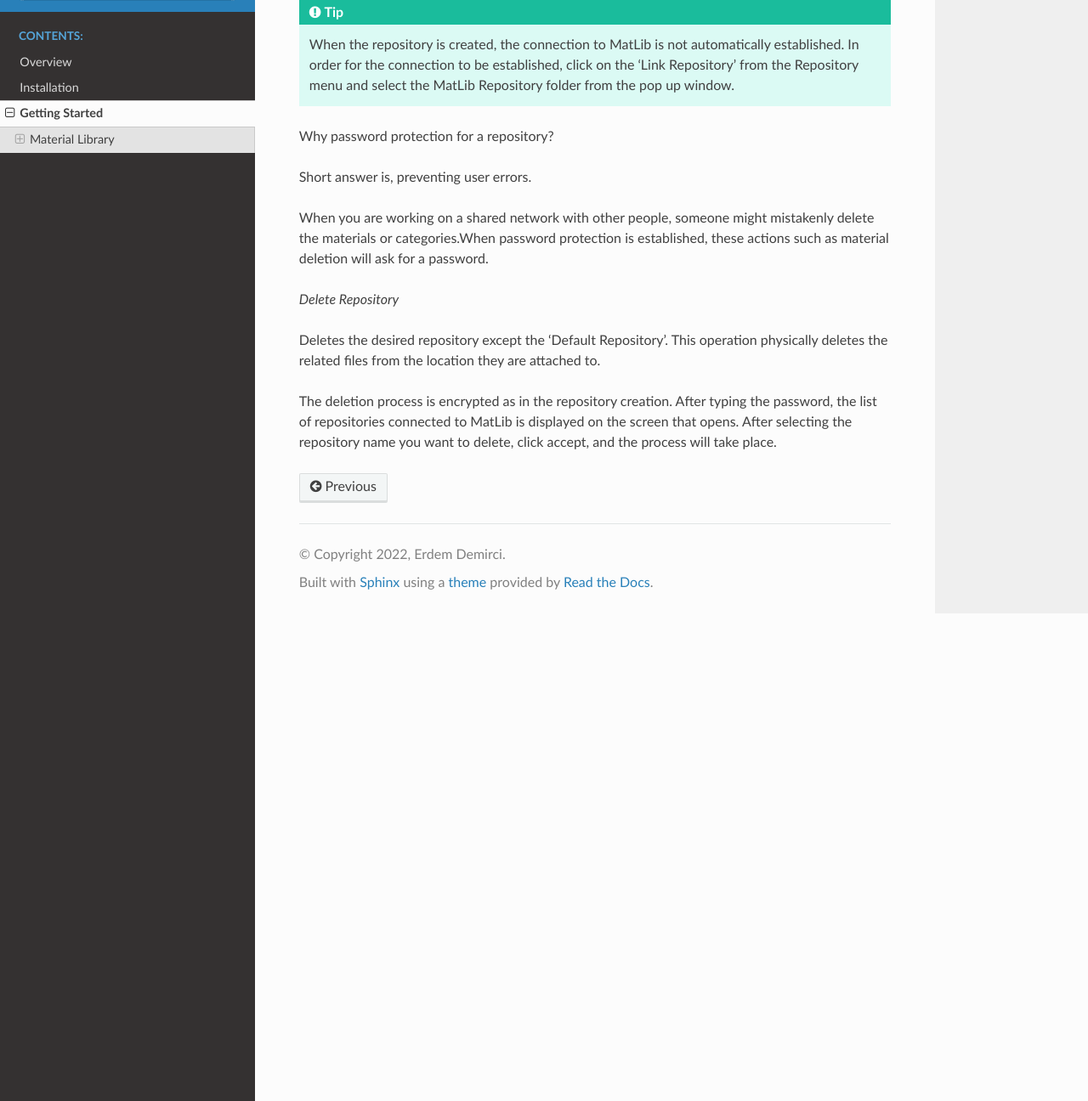
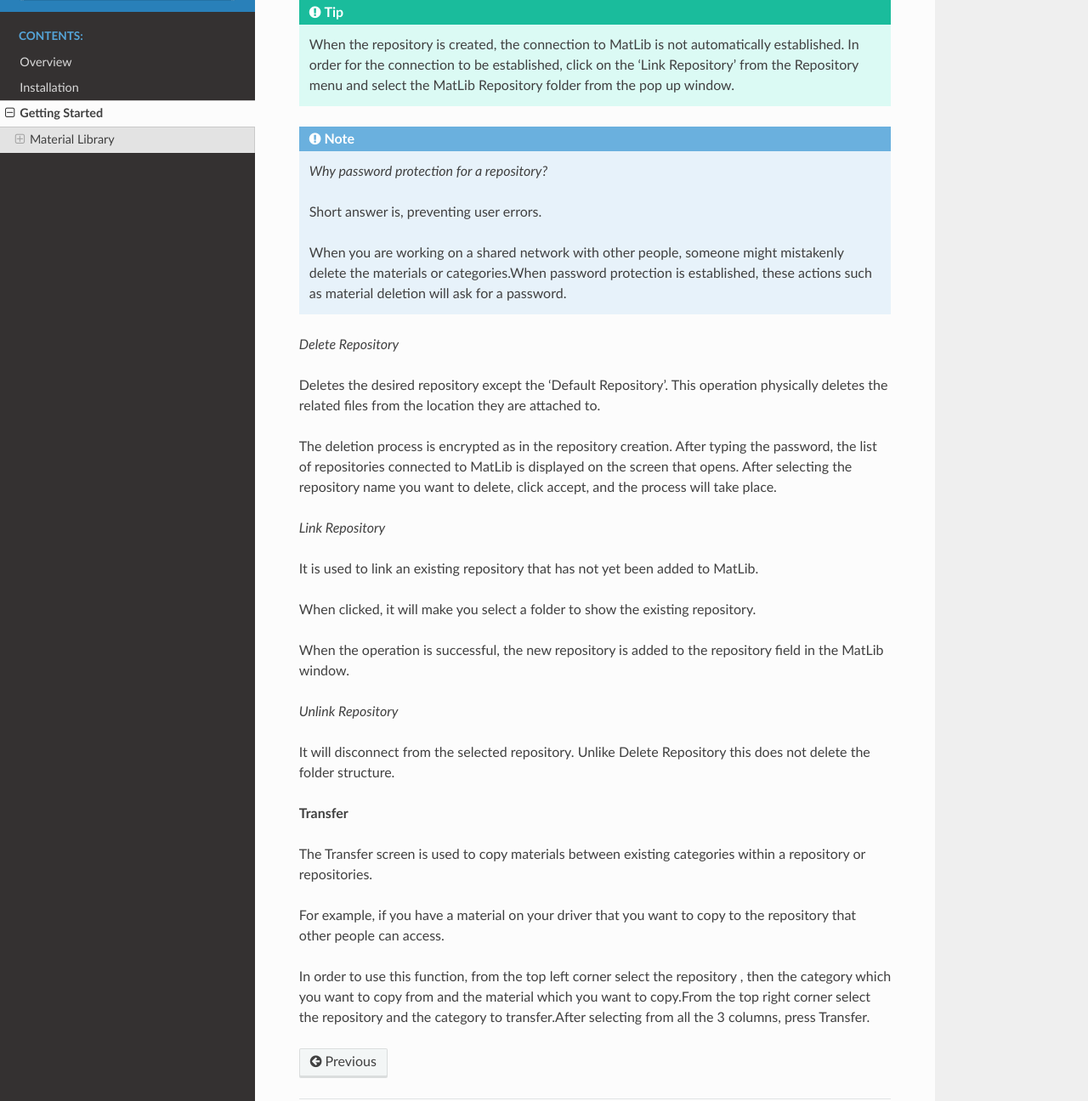
Before and after one commit to erdemirci/MatLib, a Sphinx documentation site: the page built from docs/source/getting_started.rst, in a window 1280 px wide and 1400 px high, scrolled down 10573 px, cut to the strip 104-1400 px from the top of the window. Shown: the whole strip at 85% size. Built offline with Sphinx 7.4.7 and the Read the Docs theme 2.0.0, drawn with Linux system fonts in a browser that asks for light colours; some of the changed text lies outside the part shown.

Commit message:
Update getting_started.rst

```diff
--- a/docs/source/getting_started.rst
+++ b/docs/source/getting_started.rst
@@ -76,7 +76,7 @@ To delete a category, you need to type **'YES'** in capital letters in the dialo
 Since some repositories are protected with a password, the password screen will appear after pressing the ``-`` button. If the correct password is entered, a dialog will pop up asking if you are sure, same as unencrypted repositories.
 
 .. warning::
-   Deleted repositories do not have backup files, so the deletion cannot be undone.
+   Deleted categories do not have backup files, so the deletion cannot be undone.
 
 
 Materials
@@ -239,14 +239,35 @@ Password protected repositories will ask for a password when eiher deleting cate
    When the repository is created, the connection to MatLib is not automatically established. In order for the connection to be established, click on the  ‘Link          Repository' from the Repository menu and select the MatLib Repository folder from the pop up window.
 
 
-Why password protection for a repository?
+.. note::
+   *Why password protection for a repository?*
 
-Short answer is, preventing user errors.
+   Short answer is, preventing user errors.
 
-When you are working on a shared network with other people, someone might mistakenly delete the materials or categories.When password protection is established, these actions such as material deletion will ask for a password.
+   When you are working on a shared network with other people, someone might mistakenly delete the materials or categories.When password protection is established,        these actions such as material deletion will ask for a password.
 
 *Delete Repository*
 
 Deletes the desired repository except the ‘Default Repository’. This operation physically deletes the related files from the location they are attached to.
 
 The deletion process is encrypted as in the repository creation. After typing the password, the list of repositories connected to MatLib is displayed on the screen that opens. After selecting the repository name you want to delete, click accept, and the process will take place.
+
+*Link Repository*
+
+It is used to link an existing repository that has not yet been added to MatLib.
+
+When clicked, it will make you select a folder to show the existing repository.
+
+When the operation is successful, the new repository is added to the repository field in the MatLib window.
+
+*Unlink Repository*
+
+It will disconnect from the selected repository. Unlike Delete Repository this does not delete the folder structure.
+
+**Transfer**
+
+The Transfer screen is used to copy materials between existing categories within a repository or repositories.
+
+For example, if you have a material on your driver that you want to copy to the repository that other people can access.
+
+In order to use this function, from the top left corner select the repository , then the category which you want to copy from and the material which you want to copy.From the top right corner select the repository and the category to transfer.After selecting from all the 3 columns, press Transfer.
```
